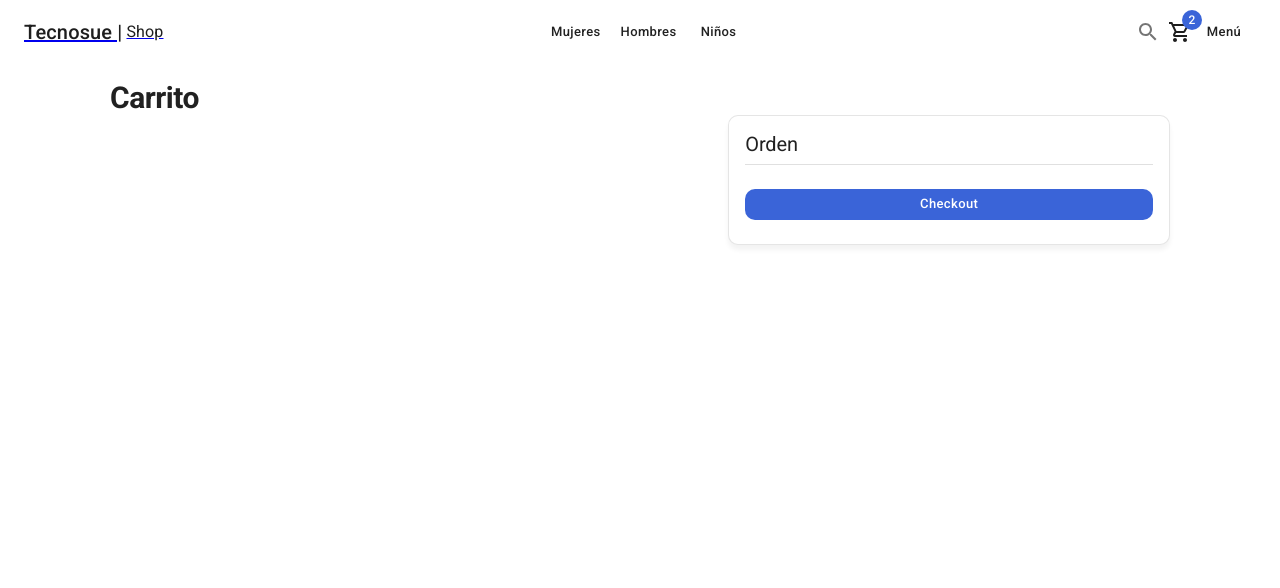
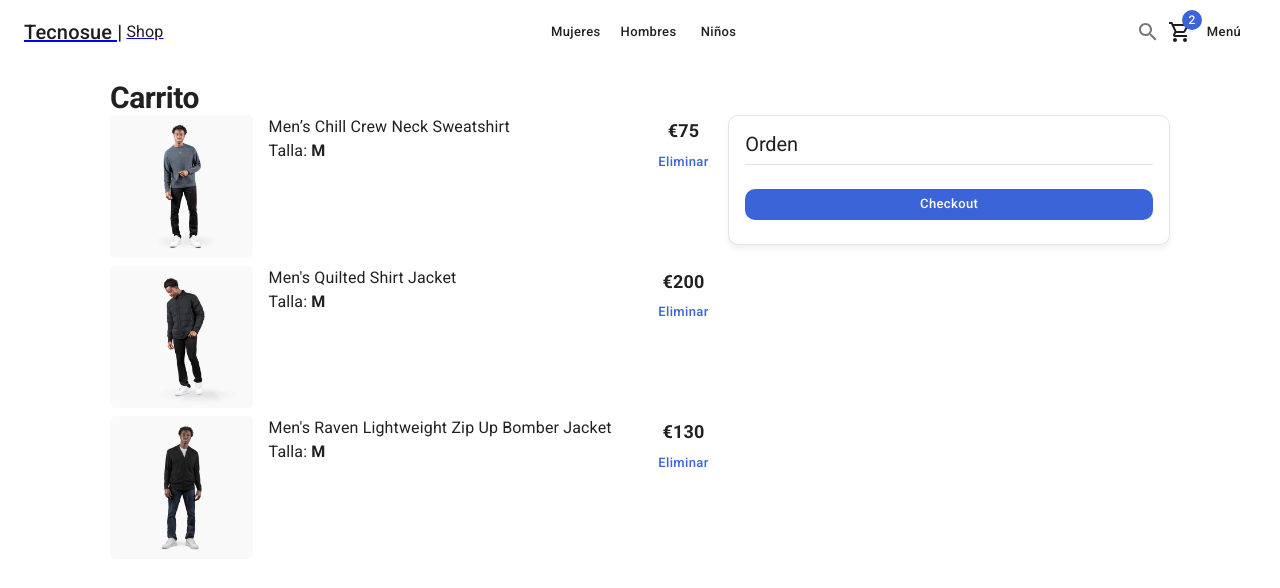
Before and after one commit to tecnosue/tecnosue-shop, a Next.js app: page /cart in a window 1280 px wide. Shown: the top 588 px of the page. Built offline with nearby package versions, Linux system fonts and the light colour scheme.

Commit message:
renderizar carrito y  optimizar importaciones de material ui

```diff
--- a/components/cart/CartList.tsx
+++ b/components/cart/CartList.tsx
@@ -1,23 +1,68 @@
-import { Typography } from '@mui/material';
+import NextLink from "next/link";
+import React, { useEffect, useState } from "react";
 
-import { initialData } from '../../database/products';
+import CardActionArea from "@mui/material/CardActionArea";
+import Typography from "@mui/material/Typography";
+import Box from "@mui/material/Box";
+import Button from "@mui/material/Button";
+import CardMedia from "@mui/material/CardMedia";
+import Grid from "@mui/material/Grid";
+import Link from "@mui/material/Link";
+
+import { initialData } from "../../database/products";
 
 const productsInCart = [
-    initialData.products[0],
-    initialData.products[1],
-    initialData.products[2],
+  initialData.products[0],
+  initialData.products[1],
+  initialData.products[2],
 ];
 
 export const CartList = () => {
   return (
     <>
-        {
-            productsInCart.map( product => {
-                <Typography key={ product.slug }>{ product.title }</Typography>
-            })
-        }
+      {
+        productsInCart.map((product) => (
+          <Grid container spacing={2} key={product.slug} sx={{ mb: 1 }}>
+            <Grid item xs={3}>
+              {/* TODO: llevar a la página del producto */}
+              <NextLink href="/product/slug" passHref>
+                <Link>
+                  <CardActionArea>
+                    <CardMedia
+                      image={`/products/${product.images[0]}`}
+                    component="img"
+                      sx={{ borderRadius: "5px" }}
+                    />
+                  </CardActionArea>
+                </Link>
+              </NextLink>
+            </Grid>
 
+            <Grid item xs={7}>
+              <Box display="flex" flexDirection="column">
+                <Typography variant="body1">{product.title}</Typography>
+                <Typography variant="body1">
+                  Talla: <strong>M</strong>
+                </Typography>
+                {/* condicional */}
+              </Box>
+            </Grid>
+            <Grid
+              item
+              xs={2}
+              display="flex"
+              alignItems="center"
+              flexDirection="column"
+            >
+              <Typography variant="subtitle1">{`€${product.price}`}</Typography>
+              {/* editable */}
+              <Button variant="text" color="secondary">
+                Eliminar
+              </Button>
+            </Grid>
+          </Grid>
+        ))
+      }
     </>
-
-  )
-}
+  );
+};
--- a/components/products/SizeSelector.tsx
+++ b/components/products/SizeSelector.tsx
@@ -1,4 +1,6 @@
-import { Box, Button } from '@mui/material';
+import { Box } from '@mui/material/Box';
+import {  Button } from '@mui/material/Button';
+
 import React, { FC } from 'react'
 import { ISize } from '../../interfaces/products';
 
--- a/components/ui/ItemCounter.tsx
+++ b/components/ui/ItemCounter.tsx
@@ -1,6 +1,9 @@
 import React from 'react';
 import { FC } from 'react';
-import { Box, IconButton, Typography } from '@mui/material';
+import Typography from '@mui/material/Typography';
+import IconButton  from '@mui/material/IconButton';
+import  Box  from '@mui/material/Box';
+
 import { AddCircleOutline, RemoveCircleOutline } from '@mui/icons-material';
 
 
--- a/pages/404.tsx
+++ b/pages/404.tsx
@@ -1,7 +1,7 @@
-import { Box, Typography } from '@mui/material';
+import Typography  from '@mui/material/Typography';
 import React, { ReactNode} from 'react';
 import { ShopLayout } from '../components/layouts';
-
+import  Box  from '@mui/material/Box';
 
 
 const Custom404 = () => {
--- a/pages/_app.tsx
+++ b/pages/_app.tsx
@@ -1,6 +1,8 @@
 import '../styles/globals.css'
 import type { AppProps } from 'next/app'
-import {CssBaseline, ThemeProvider} from '@mui/material'
+import CssBaseline from '@mui/material/CssBaseline'
+import {ThemeProvider} from '@mui/material'
+
 import { lightTheme } from '../themes/light-theme';
 
 export default function App({ Component, pageProps }: AppProps) {
```
Also changed, not shown: pages/cart/index.tsx (+28 -18 lines).
